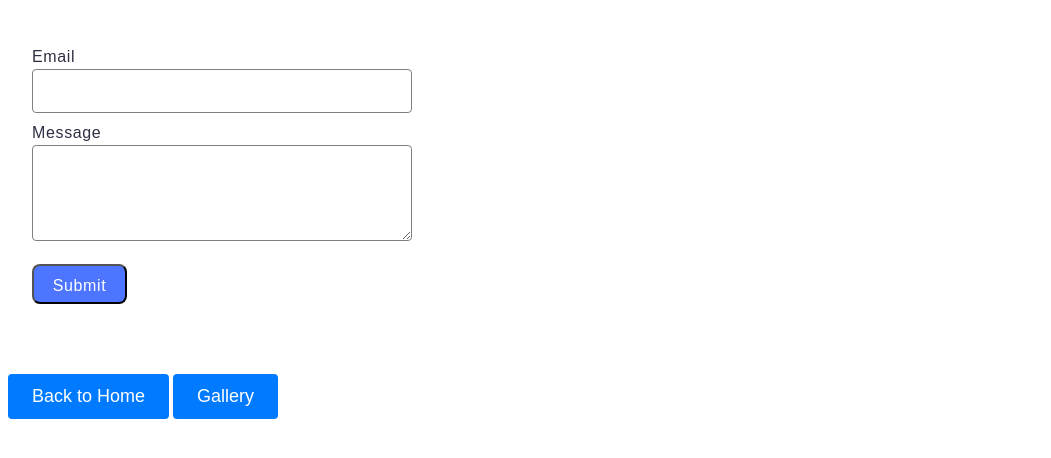
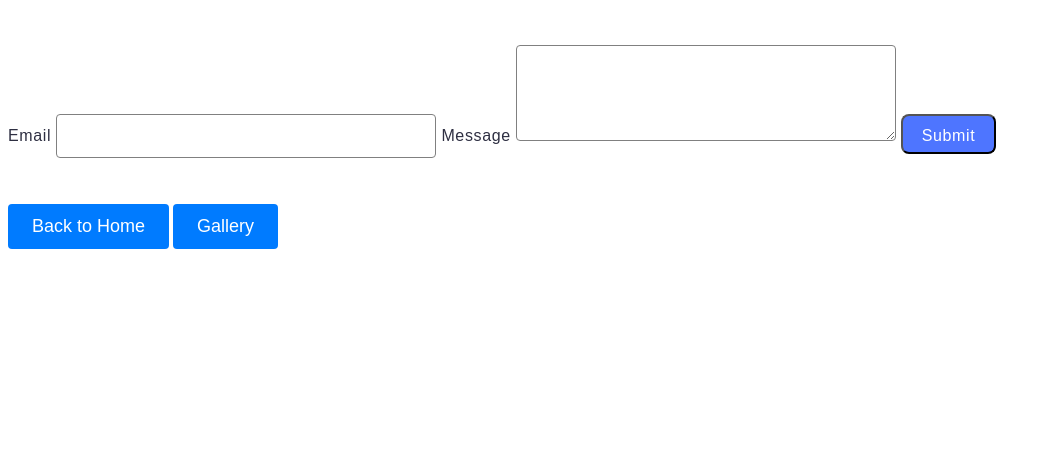
Before and after one commit to ods-fsd/goit-js-hw-09, a plain HTML site: page 2-form.html in a window 1280 px wide. Shown: the part 106-564 px from the top of the page, without its empty margins (0-1051 px from the left). Drawn offline with Linux system fonts and the light colour scheme.

Commit message:
Deploying to gh-pages from @ ods-fsd/goit-js-hw-09@fe1753917081c6c12ce95a5a66bdacf7f201b5ad 🚀

```diff
--- a/2-form.html
+++ b/2-form.html
@@ -14,7 +14,7 @@
 <body>
   <main>
     <h1 class="form-title">Form</h1>
-    <form class="form" action="#" method="post">
+    <form class="feedback-form" action="#" method="post">
 
       <label class="form-label" for="email">Email
         <input class="form-input" type="email" id="email" name="email" required />
--- a/2-form.js
+++ b/2-form.js
@@ -1,2 +1,2 @@
-import"./assets/modulepreload-polyfill-B5Qt9EMX.js";/* empty css                      */const e={email:"",message:""},a=document.querySelector(".form"),n=a.querySelector('input[name="email"]'),l=a.querySelector('textarea[name="message"]'),r="feedback-form-state";function m(){try{const t=localStorage.getItem(r);if(t){const o=JSON.parse(t);e.email=o.email||"",e.message=o.message||"",n.value=e.email,l.value=e.message}}catch(t){console.error("Помилка завантаження зі сховища:",t)}}document.addEventListener("DOMContentLoaded",m);function i(t){const{name:o,value:s}=t.target;e[o]=s,localStorage.setItem(r,JSON.stringify(e))}a.addEventListener("input",i);function c(t){if(t.preventDefault(),!e.email||!e.message){alert("Fill please all fields");return}console.log("Дані форми:",e),localStorage.removeItem(r),e.email="",e.message="",a.reset()}a.addEventListener("submit",c);
+import"./assets/modulepreload-polyfill-B5Qt9EMX.js";/* empty css                      */const e={email:"",message:""},a=document.querySelector(".feedback-form"),n=a.querySelector('input[name="email"]'),l=a.querySelector('textarea[name="message"]'),r="feedback-form-state";function m(){try{const t=localStorage.getItem(r);if(t){const o=JSON.parse(t);e.email=o.email||"",e.message=o.message||"",n.value=e.email,l.value=e.message}}catch(t){console.error("Помилка завантаження зі сховища:",t)}}document.addEventListener("DOMContentLoaded",m);function i(t){const{name:o,value:s}=t.target;e[o]=s,localStorage.setItem(r,JSON.stringify(e))}a.addEventListener("input",i);function c(t){if(t.preventDefault(),!e.email||!e.message){alert("Fill please all fields");return}console.log("Дані форми:",e),localStorage.removeItem(r),e.email="",e.message="",a.reset()}a.addEventListener("submit",c);
 //# sourceMappingURL=2-form.js.map
```
Also changed, not shown: 1 other file.
